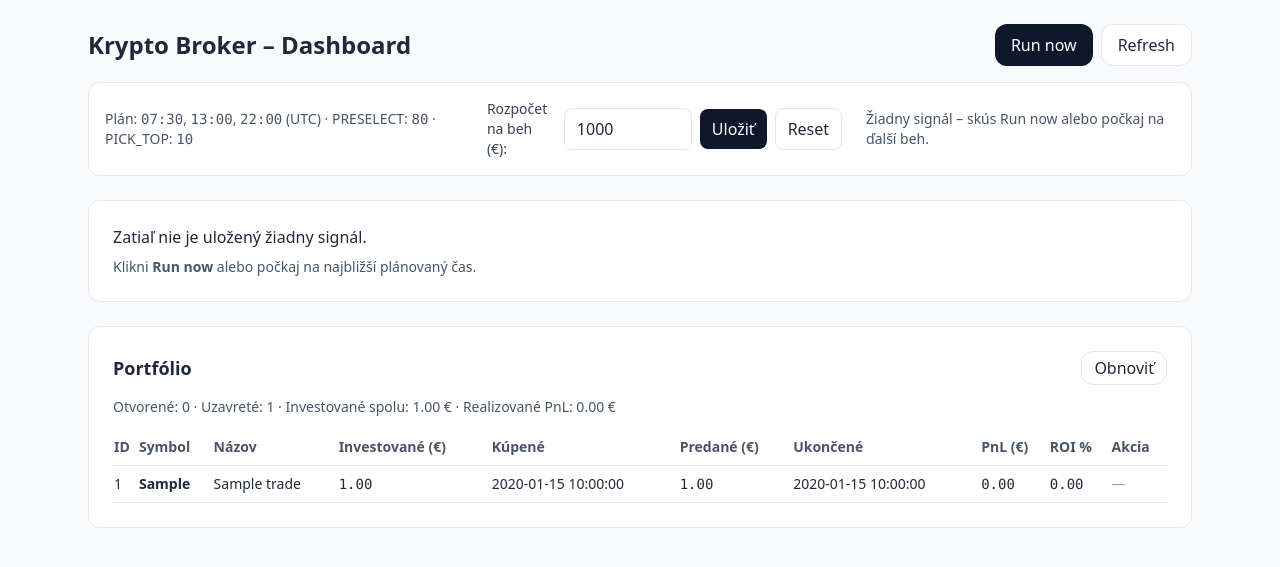
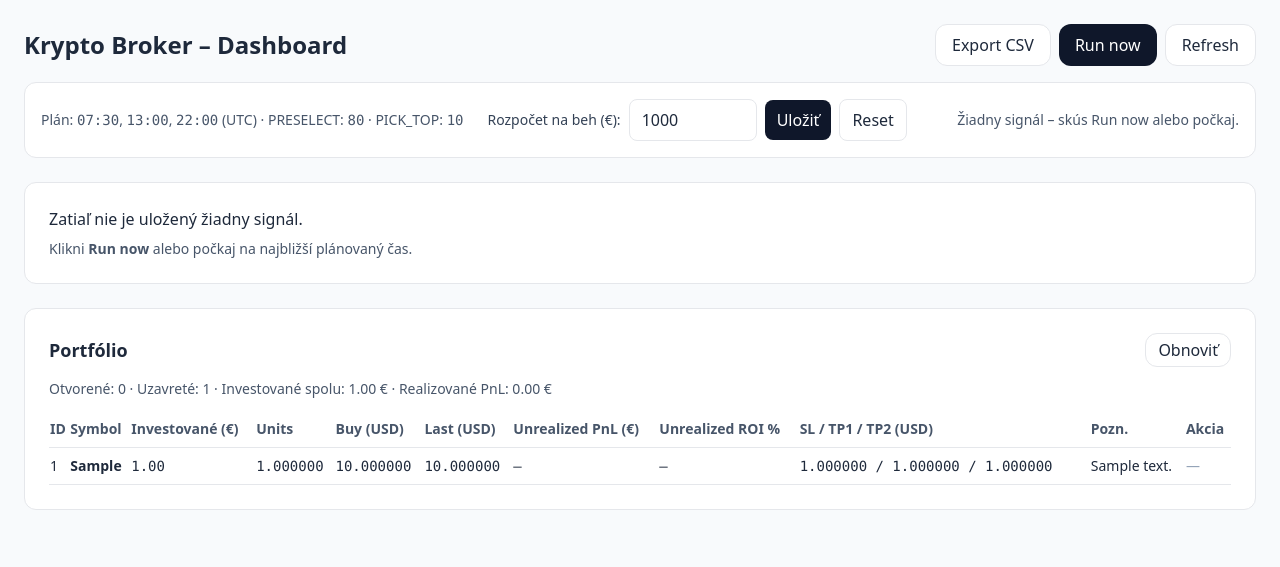
Before and after one commit to pirnetopir/crypto-broker, a FastAPI app: page /dashboard in a window 1280 px wide. Shown: the top 567 px of the page. Run offline with FastAPI, Linux system fonts and the light colour scheme; tables that the repository leaves empty hold one stand-in row (values such as "Sample post"); parts of the project's set-up code (start-up, migrations or seed data) failed here and were passed over; some libraries are stand-ins or nearby versions.

Commit message:
Update dashboard.html

```diff
--- a/templates/dashboard.html
+++ b/templates/dashboard.html
@@ -7,19 +7,19 @@
   <script src="https://cdn.tailwindcss.com"></script>
 </head>
 <body class="bg-slate-50 text-slate-800">
-  <div class="max-w-6xl mx-auto p-6">
+  <div class="max-w-7xl mx-auto p-6">
     <header class="mb-6">
       <div class="flex items-center justify-between">
         <h1 class="text-2xl font-bold">Krypto Broker – Dashboard</h1>
         <div class="flex gap-2">
+          <a href="/api/trades.csv" class="px-4 py-2 rounded-xl bg-white border">Export CSV</a>
           <button id="runNowBtn" class="px-4 py-2 rounded-xl bg-slate-900 text-white hover:opacity-90">Run now</button>
           <button id="refreshBtn" class="px-4 py-2 rounded-xl bg-white border">Refresh</button>
         </div>
       </div>
 
-      <!-- Panel s rozpočtom pre návrh investície -->
       <div class="mt-4 p-4 bg-white border rounded-xl">
-        <div class="flex flex-col md:flex-row md:items-center md:gap-6 gap-3">
+        <div class="flex flex-col lg:flex-row lg:items-center lg:gap-6 gap-3">
           <div class="text-sm text-slate-600">
             Plán: <span class="font-mono">07:30</span>, <span class="font-mono">13:00</span>, <span class="font-mono">22:00</span> ({{ tz }})
             · PRESELECT: <span class="font-mono">{{ preselect }}</span>
@@ -31,7 +31,7 @@
             <button id="saveBudgetBtn" class="px-3 py-2 rounded-lg bg-slate-900 text-white">Uložiť</button>
             <button id="resetBudgetBtn" class="px-3 py-2 rounded-lg bg-white border">Reset</button>
           </div>
-          <div id="status" class="text-sm text-slate-600 md:ml-auto">Načítavam…</div>
+          <div id="status" class="text-sm text-slate-600 lg:ml-auto">Načítavam…</div>
         </div>
       </div>
     </header>
@@ -50,8 +50,9 @@
             <div class="text-sm text-slate-500">Posledná aktualizácia</div>
             <div id="sigTime" class="text-lg font-semibold">—</div>
           </div>
-          <div>
+          <div class="flex items-center gap-2">
             <span id="regimeBadge" class="px-3 py-1 rounded-full text-sm font-semibold">—</span>
+            <button id="batchInvestBtn" class="px-3 py-1 rounded bg-emerald-700 text-white">Investovať podľa váh</button>
           </div>
         </div>
 
@@ -67,6 +68,7 @@
                 <th class="py-2">Váha</th>
                 <th class="py-2">24h</th>
                 <th class="py-2">ATR%</th>
+                <th class="py-2">Spark</th>
                 <th class="py-2">Akcia</th>
               </tr>
             </thead>
@@ -94,13 +96,14 @@
             <tr class="text-left text-slate-600 border-b">
               <th class="py-2">ID</th>
               <th class="py-2">Symbol</th>
-              <th class="py-2">Názov</th>
               <th class="py-2">Investované (€)</th>
-              <th class="py-2">Kúpené</th>
-              <th class="py-2">Predané (€)</th>
-              <th class="py-2">Ukončené</th>
-              <th class="py-2">PnL (€)</th>
-              <th class="py-2">ROI %</th>
+              <th class="py-2">Units</th>
+              <th class="py-2">Buy (USD)</th>
+              <th class="py-2">Last (USD)</th>
+              <th class="py-2">Unrealized PnL (€)</th>
+              <th class="py-2">Unrealized ROI %</th>
+              <th class="py-2">SL / TP1 / TP2 (USD)</th>
+              <th class="py-2">Pozn.</th>
               <th class="py-2">Akcia</th>
             </tr>
           </thead>
@@ -111,7 +114,7 @@
   </div>
 
   <script>
-    // -------- Pomocné --------
+    // ---------- helpers ----------
     const statusEl = document.getElementById('status');
     const emptyBox = document.getElementById('emptyBox');
     const signalBox = document.getElementById('signalBox');
@@ -127,20 +130,26 @@
     const budgetInput = document.getElementById('budgetInput');
     const saveBudgetBtn = document.getElementById('saveBudgetBtn');
     const resetBudgetBtn = document.getElementById('resetBudgetBtn');
+    const batchBtn = document.getElementById('batchInvestBtn');
     const BUDGET_KEY = 'kb_budget_eur';
 
     function getBudget(){const v=Number(localStorage.getItem(BUDGET_KEY)||'1000');return isFinite(v)&&v>=0?v:1000}
     function setBudget(v){localStorage.setItem(BUDGET_KEY,String(v))}
     function roundToStep(v,step=10){if(!isFinite(v))return 0;return Math.round(v/step)*step}
     function fmtEUR(v){try{return new Intl.NumberFormat('sk-SK',{style:'currency',currency:'EUR',maximumFractionDigits:0}).format(v)}catch{return `${Math.round(v)} €`}}
+    function mkSparkline(arr){ if(!arr||arr.length<2) return '';
+      const w=80,h=24; const min=Math.min(...arr), max=Math.max(...arr); const span=max-min||1;
+      const pts=arr.map((v,i)=>{const x=i*(w/(arr.length-1)); const y=h - ((v-min)/span)*h; return `${x.toFixed(1)},${y.toFixed(1)}`}).join(' ');
+      return `<svg width="${w}" height="${h}" viewBox="0 0 ${w} ${h}"><polyline fill="none" stroke="currentColor" stroke-width="1" points="${pts}"/></svg>`;
+    }
 
-    // -------- Signál --------
+    // ---------- signal ----------
     async function loadSignal(){
       statusEl.textContent='Načítavam…';
       try{
         const r=await fetch('/signal',{cache:'no-store'});
         const data=await r.json();
-        if(!data.ready){emptyBox.classList.remove('hidden');signalBox.classList.add('hidden');statusEl.textContent='Žiadny signál – skús Run now alebo počkaj na ďalší beh.';return}
+        if(!data.ready){emptyBox.classList.remove('hidden');signalBox.classList.add('hidden');statusEl.textContent='Žiadny signál – skús Run now alebo počkaj.';return}
         emptyBox.classList.add('hidden');signalBox.classList.remove('hidden');statusEl.textContent='OK';
         sigTime.textContent=data.created_at||'—';
         const regime=(data.regime||'').toLowerCase();
@@ -152,7 +161,7 @@
         (data.picks||[]).forEach((p,idx)=>{
           const w=Number(p.weight||0);
           const suggested=roundToStep(budget*w,10);
-          const tr=document.createElement('tr');tr.className='border-b';
+          const tr=document.createElement('tr'); tr.className='border-b';
           tr.innerHTML=`
             <td class="py-2">${idx+1}</td>
             <td class="py-2 font-semibold">${p.symbol}</td>
@@ -162,6 +171,7 @@
             <td class="py-2 font-mono">${w.toFixed(3)}</td>
             <td class="py-2 font-mono">${(Number(p.mom_24h)*100).toFixed(2)}%</td>
             <td class="py-2 font-mono">${(Number(p.atr_pct)*100).toFixed(2)}%</td>
+            <td class="py-2 text-slate-500">${mkSparkline(p.spark||[])}</td>
             <td class="py-2">
               <button
                 class="px-3 py-1 rounded bg-emerald-600 text-white"
@@ -177,7 +187,7 @@
       }catch(e){console.error(e);statusEl.textContent='Chyba pri načítaní.'}
     }
 
-    // -------- Invest / Close / Delete --------
+    // ---------- invest / batch / close / delete / notes ----------
     async function invest(btn){
       const coin_id=btn.getAttribute('data-id');
       const symbol=btn.getAttribute('data-symbol');
@@ -188,24 +198,52 @@
       const amt=prompt(`Koľko chceš investovať do ${symbol}? (EUR)\nNávrh: ${fmtEUR(Number(def))}`,def);
       if(!amt)return;
       const payload={coin_id,symbol,name,invested_eur:Number(amt),buy_price_usd:price};
-      await fetch('/api/trades',{method:'POST',headers:{'Content-Type':'application/json'},body:JSON.stringify(payload)});
+      const r=await fetch('/api/trades',{method:'POST',headers:{'Content-Type':'application/json'},body:JSON.stringify(payload)});
+      const j=await r.json(); if(!j.ok) alert(j.error||'Chyba');
       loadPortfolio();
     }
 
+    batchBtn.addEventListener('click', async ()=>{
+      const budget=getBudget();
+      const rows=[...document.querySelectorAll('#picksBody tr')];
+      if(rows.length===0) return;
+      const items=rows.map(tr=>{
+        const btn=tr.querySelector('button[data-id]');
+        const suggested=Number(btn.getAttribute('data-suggested')||'0');
+        return {
+          coin_id: btn.getAttribute('data-id'),
+          symbol: btn.getAttribute('data-symbol'),
+          name: btn.getAttribute('data-name'),
+          invested_eur: suggested>0?suggested:0,
+          buy_price_usd: Number(btn.getAttribute('data-price')||'0')
+        }
+      }).filter(x=>x.invested_eur>0);
+      if(items.length===0){alert('Žiadne váhy / návrhy.'); return;}
+      if(!confirm(`Vytvoriť ${items.length} obchodov celkovo za ~${fmtEUR(items.reduce((a,b)=>a+b.invested_eur,0))}?`)) return;
+      const r=await fetch('/api/trades/batch',{method:'POST',headers:{'Content-Type':'application/json'},body:JSON.stringify({items})});
+      const j=await r.json(); if(!j.ok) alert(j.error||'Chyba'); else alert('Hotovo.');
+      loadPortfolio();
+    });
+
     async function closeTrade(id){
-      const amt=prompt("Za koľko EUR si predal?","120");
-      if(!amt)return;
-      await fetch(`/api/trades/${id}/close`,{method:'POST',headers:{'Content-Type':'application/json'},body:JSON.stringify({sold_eur:Number(amt)})});
+      const amt=prompt("Za koľko EUR si predal?","120"); if(!amt)return;
+      const r=await fetch(`/api/trades/${id}/close`,{method:'POST',headers:{'Content-Type':'application/json'},body:JSON.stringify({sold_eur:Number(amt)})});
+      const j=await r.json(); if(!j.ok) alert(j.error||'Chyba');
       loadPortfolio();
     }
-
     async function deleteTrade(id){
-      if(!confirm('Zrušiť tento otvorený obchod? Táto akcia je nevratná.')) return;
-      await fetch(`/api/trades/${id}`,{method:'DELETE'});
+      if(!confirm('Zrušiť tento otvorený obchod?')) return;
+      const r=await fetch(`/api/trades/${id}`,{method:'DELETE'});
+      const j=await r.json(); if(!j.ok) alert(j.error||'Chyba');
       loadPortfolio();
     }
+    async function editNote(id,old){
+      const v=prompt('Poznámka:', old||''); if(v===null) return;
+      // urobíme to cez POST create s 0€? nie; jednoduchšie: necháme to takto – poznámky upravíme neskôr endpointom.
+      alert('Úprava poznámky zatiaľ nie je implementovaná na serveri.');
+    }
 
-    // -------- Portfólio --------
+    // ---------- portfolio ----------
     async function loadPortfolio(){
       try{
         const r=await fetch('/api/trades',{cache:'no-store'});
@@ -215,17 +253,20 @@
         pfSummary.textContent=`Otvorené: ${data.summary.open_trades} · Uzavreté: ${data.summary.closed_trades} · Investované spolu: ${Number(data.summary.invested_total_eur).toFixed(2)} € · Realizované PnL: ${Number(data.summary.realized_pnl_eur).toFixed(2)} €`;
         pfBody.innerHTML='';
         (data.items||[]).forEach(t=>{
-          const tr=document.createElement('tr');tr.className='border-b';
+          const upnl = t.unrealized_pnl_eur==null ? '—' : Number(t.unrealized_pnl_eur).toFixed(2)+' €';
+          const uroi = t.unrealized_roi_pct==null ? '—' : Number(t.unrealized_roi_pct).toFixed(2)+' %';
+          const tr=document.createElement('tr'); tr.className='border-b';
           tr.innerHTML=`
             <td class="py-2">${t.id}</td>
             <td class="py-2 font-semibold">${t.symbol}</td>
-            <td class="py-2">${t.name}</td>
             <td class="py-2 font-mono">${Number(t.invested_eur).toFixed(2)}</td>
-            <td class="py-2">${t.invested_at?.replace('T',' ').replace('Z','')}</td>
-            <td class="py-2 font-mono">${t.sold_eur!==null?Number(t.sold_eur).toFixed(2):'—'}</td>
-            <td class="py-2">${t.sold_at?t.sold_at.replace('T',' ').replace('Z',''):'—'}</td>
-            <td class="py-2 font-mono">${t.pnl_eur===null?'—':Number(t.pnl_eur).toFixed(2)}</td>
-            <td class="py-2 font-mono">${t.roi_pct===null?'—':Number(t.roi_pct).toFixed(2)}</td>
+            <td class="py-2 font-mono">${t.units?Number(t.units).toFixed(6):'—'}</td>
+            <td class="py-2 font-mono">${t.buy_price_usd?Number(t.buy_price_usd).toFixed(6):'—'}</td>
+            <td class="py-2 font-mono">${t.last_price_usd?Number(t.last_price_usd).toFixed(6):'—'}</td>
+            <td class="py-2 font-mono">${upnl}</td>
+            <td class="py-2 font-mono">${uroi}</td>
+            <td class="py-2 font-mono">${t.sl_usd?Number(t.sl_usd).toFixed(6):'—'} / ${t.tp1_usd?Number(t.tp1_usd).toFixed(6):'—'} / ${t.tp2_usd?Number(t.tp2_usd).toFixed(6):'—'}</td>
+            <td class="py-2">${t.note||''}</td>
             <td class="py-2 flex gap-2">
               ${t.sold_eur===null
                 ? `<button class="px-3 py-1 rounded bg-amber-600 text-white" onclick="closeTrade(${t.id})">Ukončiť</button>
@@ -237,7 +278,7 @@
       }catch(e){console.error(e)}
     }
 
-    // -------- Ovládanie rozpočtu --------
+    // ---------- ovládanie rozpočtu ----------
     function initBudgetControls(){
       budgetInput.value=String(getBudget());
       saveBudgetBtn.addEventListener('click',()=>{const v=Number(budgetInput.value||'0');if(!isFinite(v)||v<0)return alert('Zadaj kladné číslo.');setBudget(v);loadSignal()});
@@ -245,7 +286,7 @@
       budgetInput.addEventListener('keydown',(e)=>{if(e.key==='Enter')saveBudgetBtn.click()});
     }
 
-    // -------- Handlery --------
+    // ---------- handlers ----------
     document.getElementById('refreshBtn').addEventListener('click',()=>{loadSignal();loadPortfolio()});
     document.getElementById('reloadPfBtn').addEventListener('click',loadPortfolio);
     document.getElementById('runNowBtn').addEventListener('click',async()=>{
@@ -254,8 +295,8 @@
       finally{setTimeout(()=>{btn.textContent=old;btn.disabled=false},1500)}
     });
 
-    // -------- Init --------
-    initBudgetControls();loadSignal();loadPortfolio();setInterval(()=>{loadSignal();loadPortfolio()},60000);
+    // ---------- init ----------
+    initBudgetControls(); loadSignal(); loadPortfolio(); setInterval(()=>{loadSignal();loadPortfolio()},60000);
   </script>
 </body>
 </html>
```
